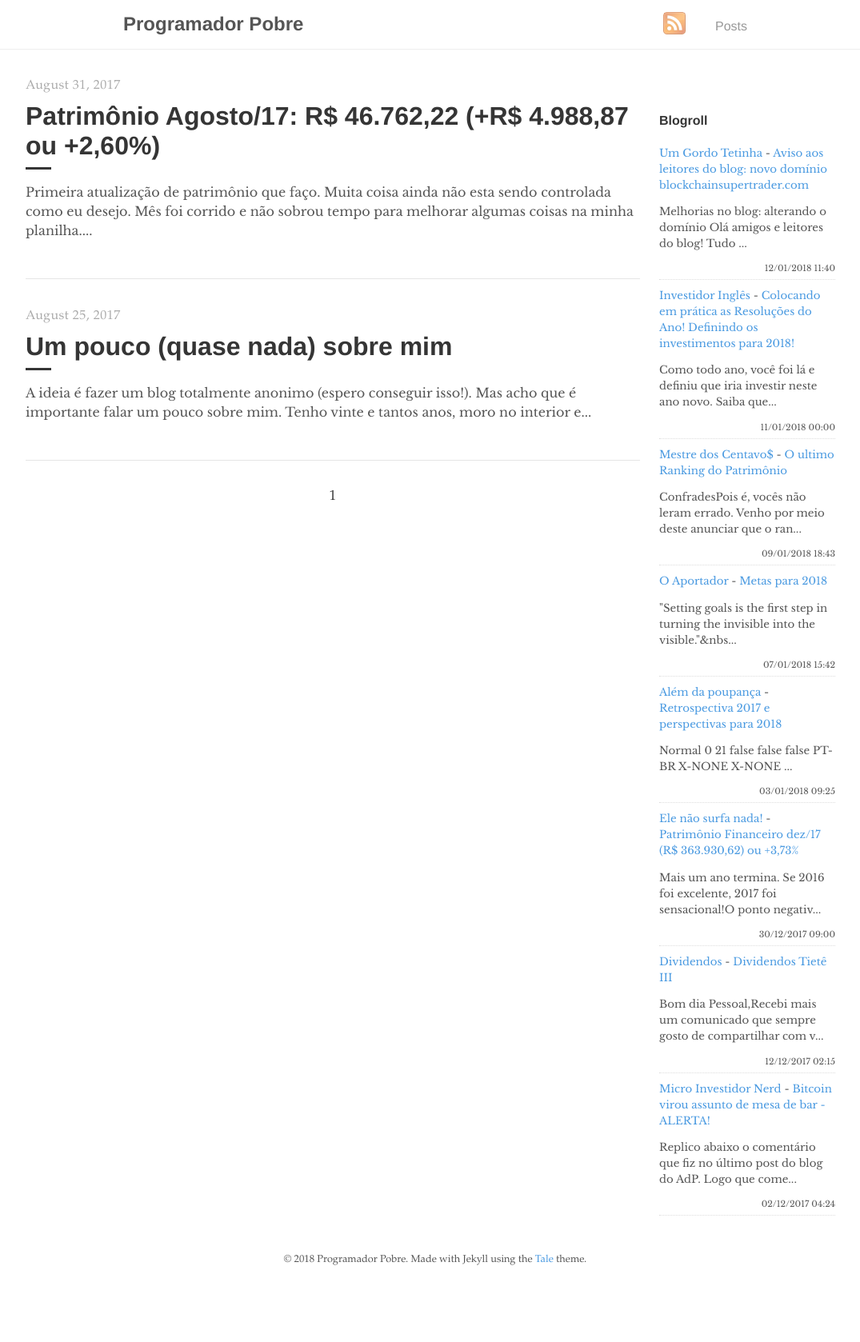
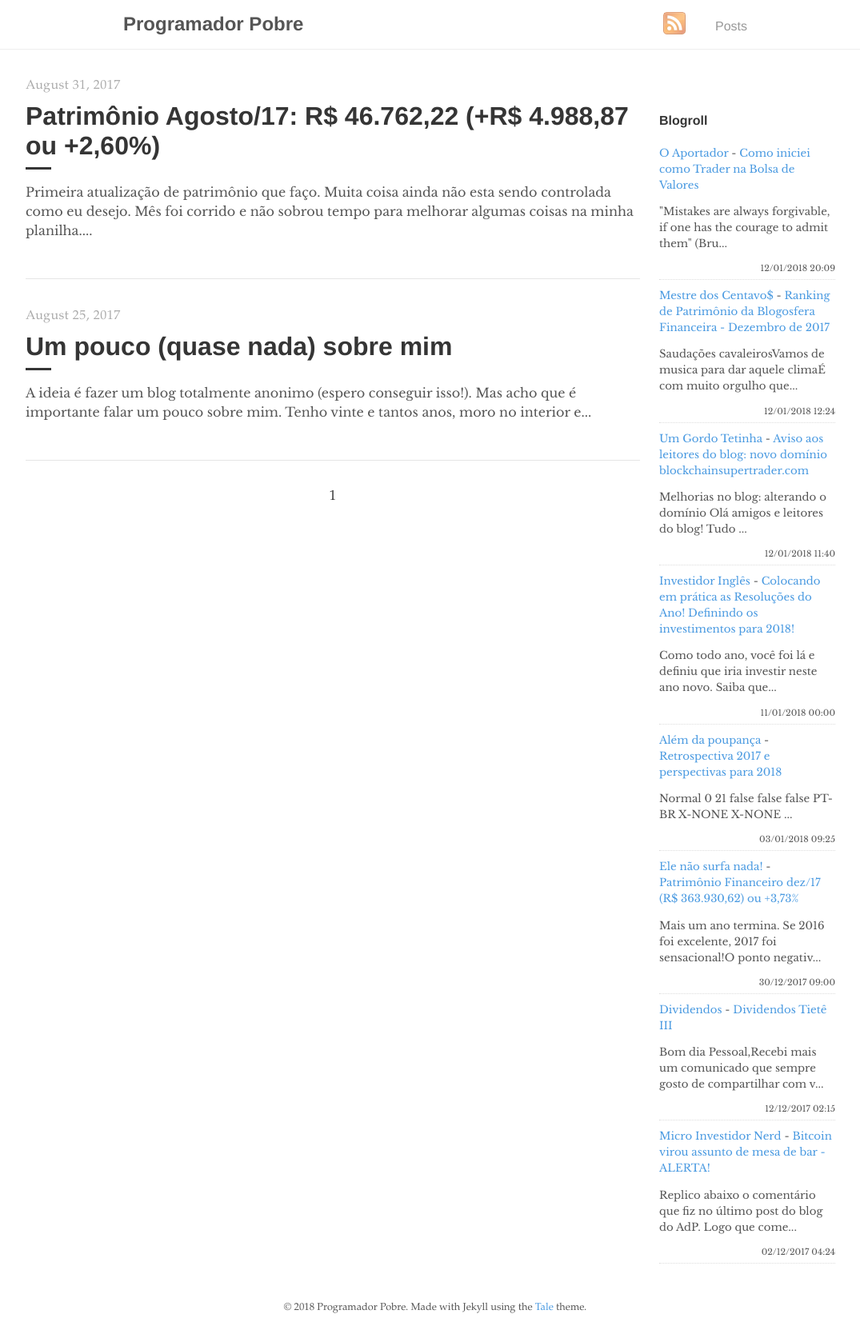
Before and after one commit to programadorpobre/programadorpobre.github.io, a Jekyll site: the page built from index.html, in a window 1280 px wide. Shown: the whole page at 80% size, without its empty margins (96-1171 px from the left). Built offline with Jekyll 4.4.1, drawn with Linux system fonts in a browser that asks for light colours; the list of posts is cut into pages by our own code; comment, search, counter and statistics services are not loaded; before the commit the page ends 1618 px from its top, so only the background shows below that.

Commit message:
[ci skip] travis #161

```diff
--- a/_includes/feed-entries.html
+++ b/_includes/feed-entries.html
@@ -1,3 +1,13 @@
+<div class="feed-entry">
+    <a class="feed-entry-site-name" href="http://oaportadorfinanceiro.blogspot.com/">O Aportador</a> - <a class="feed-entry-title" href="http://oaportadorfinanceiro.blogspot.com/2018/01/como-iniciei-como-trader-na-bolsa-de.html">Como iniciei como Trader na Bolsa de Valores</a>
+    <p class="feed-entry-summary">"Mistakes are always forgivable, if one has the courage to admit them"&nbsp;(Bru...</p>
+    <time datetime="2018-01-12T20:09:00.002-02:00">12/01/2018 20:09</time>
+</div>
+<div class="feed-entry">
+    <a class="feed-entry-site-name" href="http://mestredoscentavos.blogspot.com/">Mestre dos Centavo$</a> - <a class="feed-entry-title" href="http://mestredoscentavos.blogspot.com/2018/01/ranking-de-patrimonio-da-blogosfera.html">Ranking de Patrimônio da Blogosfera Financeira - Dezembro de 2017</a>
+    <p class="feed-entry-summary">Saudações cavaleirosVamos de musica para dar aquele climaÉ com muito orgulho que...</p>
+    <time datetime="2018-01-12T12:24:00.002-08:00">12/01/2018 12:24</time>
+</div>
 <div class="feed-entry">
     <a class="feed-entry-site-name" href="http://gordotetinha.blogspot.com/">Um Gordo Tetinha</a> - <a class="feed-entry-title" href="http://gordotetinha.blogspot.com/2018/01/aviso-aos-leitores-do-blog-novo-dominio.html">Aviso aos leitores do blog: novo domínio blockchainsupertrader.com</a>
     <p class="feed-entry-summary">Melhorias no blog: alterando o domínio&nbsp;Olá amigos e leitores do blog! Tudo ...</p>
@@ -7,16 +17,6 @@
     <a class="feed-entry-site-name" href="http://www.investidoringles.com/">Investidor Inglês</a> - <a class="feed-entry-title" href="http://www.investidoringles.com/2018/01/definindo-investimentos-2018.html">Colocando em prática as Resoluções do Ano!  Definindo os investimentos para 2018!</a>
     <p class="feed-entry-summary">Como todo ano, você foi lá e definiu que iria investir neste ano novo. Saiba que...</p>
     <time datetime="2018-01-11T00:00:00.000-02:00">11/01/2018 00:00</time>
-</div>
-<div class="feed-entry">
-    <a class="feed-entry-site-name" href="http://mestredoscentavos.blogspot.com/">Mestre dos Centavo$</a> - <a class="feed-entry-title" href="http://mestredoscentavos.blogspot.com/2018/01/o-ultimo-ranking-do-patrimonio.html">O ultimo Ranking do Patrimônio</a>
-    <p class="feed-entry-summary">ConfradesPois é, vocês não leram errado. Venho por meio deste anunciar que o ran...</p>
-    <time datetime="2018-01-09T18:43:00.001-08:00">09/01/2018 18:43</time>
-</div>
-<div class="feed-entry">
-    <a class="feed-entry-site-name" href="http://oaportadorfinanceiro.blogspot.com/">O Aportador</a> - <a class="feed-entry-title" href="http://oaportadorfinanceiro.blogspot.com/2018/01/metas-para-2018.html">Metas para 2018</a>
-    <p class="feed-entry-summary">"Setting goals is the first step in turning the invisible into the visible."&nbs...</p>
-    <time datetime="2018-01-07T15:42:00.001-02:00">07/01/2018 15:42</time>
 </div>
 <div class="feed-entry">
     <a class="feed-entry-site-name" href="http://alemdapoupanca.blogspot.com/">Além da poupança</a> - <a class="feed-entry-title" href="http://alemdapoupanca.blogspot.com/2018/01/retrospectiva-2017-e-perspectivas-para.html">Retrospectiva 2017 e perspectivas para 2018</a>
```
